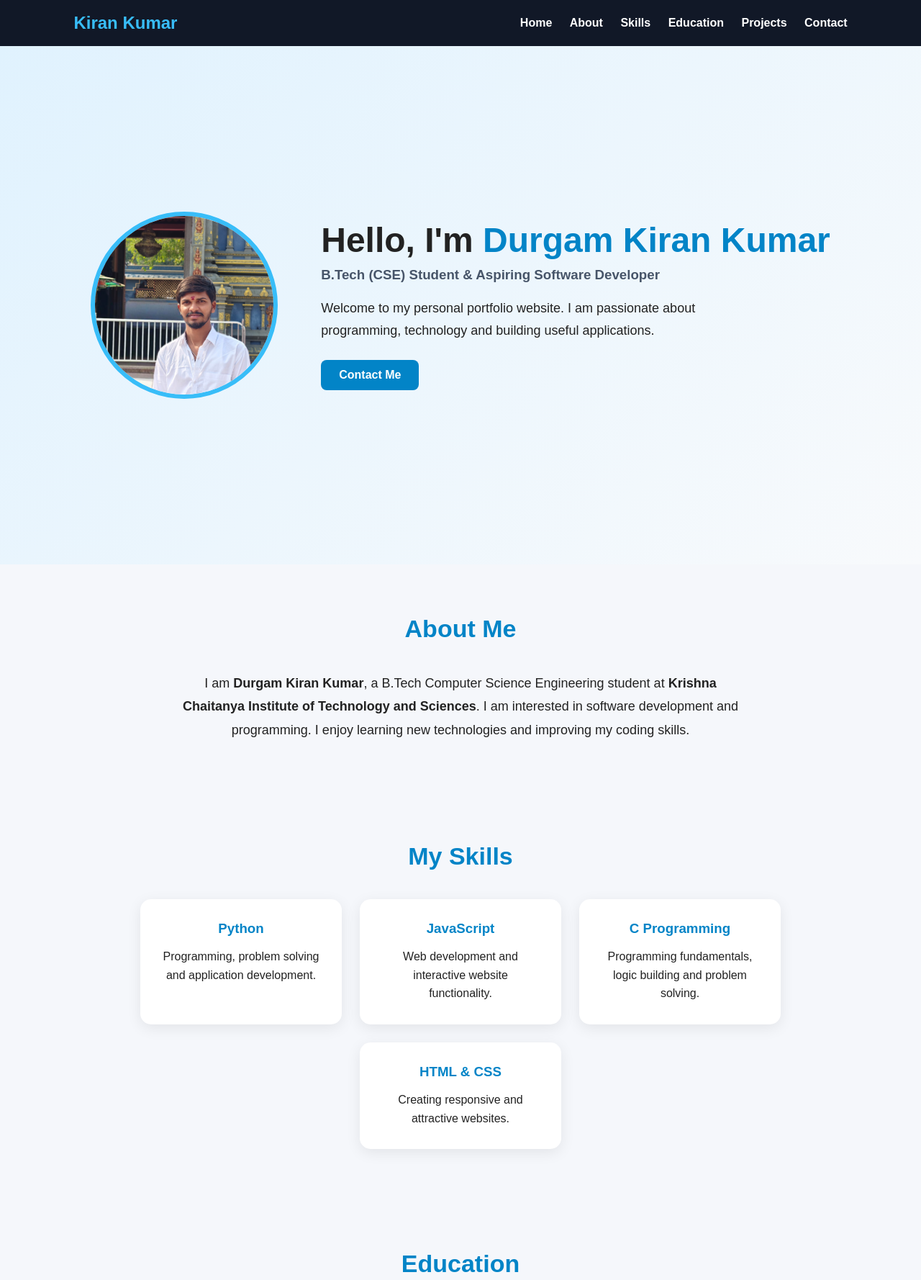
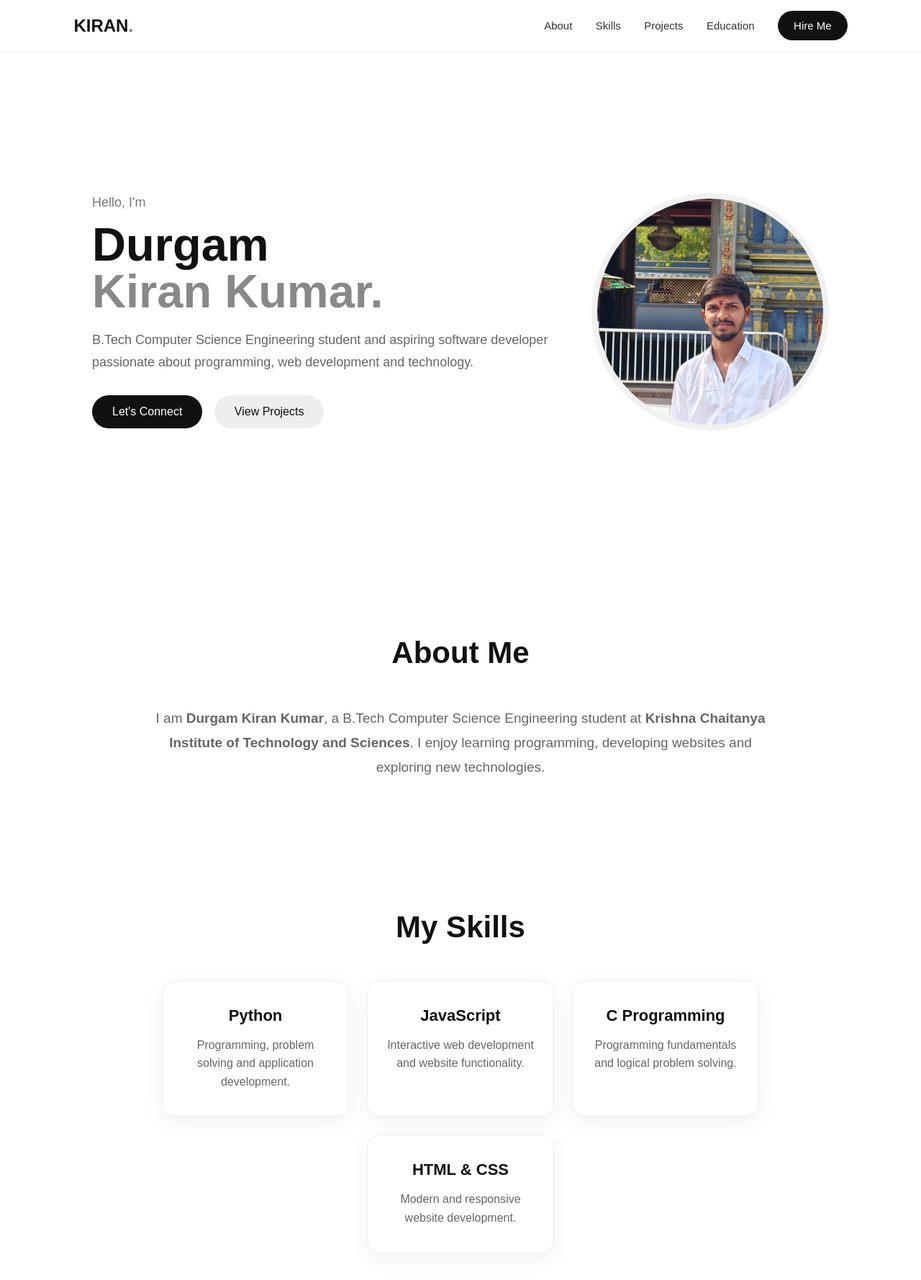
Before and after one commit to kdurgam09-create/kdurgam09-create.github.io-, a plain HTML site: page index.html in a window 1280 px wide. Shown: the top 1778 px of the page at 72% size. Drawn offline with Linux system fonts and the light colour scheme.

Commit message:
Update index.html

```diff
--- a/index.html
+++ b/index.html
@@ -3,184 +3,224 @@
 <head>
 <meta charset="UTF-8">
 <meta name="viewport" content="width=device-width, initial-scale=1.0">
+
 <title>Durgam Kiran Kumar | Portfolio</title>
 
 <style>
-        * {
-            margin: 0;
-            padding: 0;
-            box-sizing: border-box;
-            scroll-behavior: smooth;
+*{
+    margin:0;
+    padding:0;
+    box-sizing:border-box;
+    scroll-behavior:smooth;
 }
 
-        body {
-            font-family: Arial, sans-serif;
-            background: #f5f7fb;
-            color: #222;
+body{
+    font-family:Arial, sans-serif;
+    background:#fff;
+    color:#111;
 }
 
-        header {
-            background: #111827;
-            color: white;
-            padding: 18px 8%;
-            display: flex;
-            justify-content: space-between;
-            align-items: center;
-            position: sticky;
-            top: 0;
-            z-index: 100;
+header{
+    width:100%;
+    padding:22px 8%;
+    display:flex;
+    justify-content:space-between;
+    align-items:center;
+    position:sticky;
+    top:0;
+    background:white;
+    z-index:1000;
+    border-bottom:1px solid #eee;
 }
 
-        header h2 {
-            color: #38bdf8;
+.logo{
+    font-size:24px;
+    font-weight:bold;
 }
 
-        nav a {
-            color: white;
-            text-decoration: none;
-            margin-left: 20px;
-            font-weight: bold;
+.logo span{
+    color:#777;
 }
 
-        nav a:hover {
-            color: #38bdf8;
+nav a{
+    text-decoration:none;
+    color:#333;
+    margin-left:28px;
+    font-size:15px;
 }
 
-        .hero {
-            min-height: 90vh;
-            display: flex;
-            align-items: center;
-            justify-content: center;
-            gap: 60px;
-            padding: 60px 8%;
-            background: linear-gradient(135deg, #e0f2fe, #f8fafc);
+.hire{
+    background:#111;
+    color:white !important;
+    padding:12px 22px;
+    border-radius:25px;
 }
 
-        .hero img {
-            width: 260px;
-            height: 260px;
-            object-fit: cover;
-            border-radius: 50%;
-            border: 6px solid #38bdf8;
+.hero{
+    min-height:90vh;
+    display:flex;
+    align-items:center;
+    justify-content:space-between;
+    padding:80px 10%;
+    gap:60px;
 }
 
-        .hero-text h1 {
-            font-size: 48px;
-            margin-bottom: 10px;
+.hero-text{
+    max-width:650px;
 }
 
-        .hero-text h1 span {
-            color: #0284c7;
+.small{
+    font-size:18px;
+    color:#777;
+    margin-bottom:15px;
 }
 
-        .hero-text h3 {
-            color: #475569;
-            margin-bottom: 20px;
+.hero h1{
+    font-size:65px;
+    line-height:1;
+    margin-bottom:20px;
 }
 
-        .hero-text p {
-            font-size: 18px;
-            line-height: 1.7;
-            max-width: 600px;
+.hero h1 span{
+    color:#888;
 }
 
-        .btn {
-            display: inline-block;
-            margin-top: 25px;
-            padding: 12px 25px;
-            background: #0284c7;
-            color: white;
-            text-decoration: none;
-            border-radius: 8px;
-            font-weight: bold;
+.hero p{
+    font-size:18px;
+    color:#666;
+    line-height:1.7;
 }
 
-        section {
-            padding: 70px 8%;
+.buttons{
+    margin-top:30px;
 }
 
-        section h2 {
-            text-align: center;
-            font-size: 34px;
-            margin-bottom: 40px;
-            color: #0284c7;
+.btn{
+    display:inline-block;
+    padding:14px 28px;
+    background:#111;
+    color:white;
+    text-decoration:none;
+    border-radius:30px;
+    margin-right:12px;
 }
 
-        .about {
-            text-align: center;
-            max-width: 800px;
-            margin: auto;
-            line-height: 1.8;
-            font-size: 18px;
+.btn-light{
+    background:#eee;
+    color:#111;
 }
 
-        .skills-container,
-        .education-container,
-        .projects-container {
-            display: flex;
-            justify-content: center;
-            gap: 25px;
-            flex-wrap: wrap;
+.profile{
+    width:330px;
+    height:330px;
+    border-radius:50%;
+    object-fit:cover;
+    border:8px solid #f1f1f1;
 }
 
-        .card {
-            background: white;
-            padding: 30px;
-            border-radius: 15px;
-            width: 280px;
-            text-align: center;
-            box-shadow: 0 5px 20px rgba(0,0,0,0.08);
+section{
+    padding:90px 10%;
 }
 
-        .card h3 {
-            color: #0284c7;
-            margin-bottom: 15px;
+.title{
+    text-align:center;
+    font-size:42px;
+    margin-bottom:50px;
 }
 
-        .card p {
-            line-height: 1.6;
+.about{
+    max-width:850px;
+    margin:auto;
+    text-align:center;
+    font-size:19px;
+    color:#666;
+    line-height:1.8;
 }
 
-        .contact {
-            text-align: center;
-            background: #e0f2fe;
+.cards{
+    display:flex;
+    justify-content:center;
+    gap:25px;
+    flex-wrap:wrap;
 }
 
-        .contact p {
-            margin: 12px;
-            font-size: 18px;
+.card{
+    width:260px;
+    padding:35px 25px;
+    border:1px solid #eee;
+    border-radius:18px;
+    text-align:center;
+    background:#fff;
+    box-shadow:0 8px 30px rgba(0,0,0,0.05);
 }
 
-        footer {
-            background: #111827;
-            color: white;
-            text-align: center;
-            padding: 20px;
+.card h3{
+    margin-bottom:15px;
+    font-size:22px;
 }
 
-        @media (max-width: 700px) {
-            header {
-                flex-direction: column;
-                gap: 15px;
+.card p{
+    color:#666;
+    line-height:1.6;
 }
 
-            nav a {
-                margin: 5px;
-                font-size: 14px;
+.education{
+    background:#f7f7f7;
 }
 
-            .hero {
-                flex-direction: column;
-                text-align: center;
+.contact{
+    background:#f7f7f7;
 }
 
-            .hero-text h1 {
-                font-size: 35px;
+.contact-box{
+    max-width:800px;
+    margin:auto;
+    text-align:center;
 }
 
-            .hero img {
-                width: 210px;
-                height: 210px;
+.contact-box p{
+    margin:18px;
+    font-size:18px;
+}
+
+.contact-box a{
+    color:#111;
+    text-decoration:none;
+    font-weight:bold;
+}
+
+footer{
+    background:#111;
+    color:white;
+    text-align:center;
+    padding:25px;
+}
+
+@media(max-width:800px){
+
+    header{
+        flex-direction:column;
+        gap:20px;
+    }
+
+    nav a{
+        margin:7px;
+        font-size:13px;
+    }
+
+    .hero{
+        flex-direction:column-reverse;
+        text-align:center;
+        padding-top:60px;
+    }
+
+    .hero h1{
+        font-size:45px;
+    }
+
+    .profile{
+        width:230px;
+        height:230px;
     }
 }
 </style>
@@ -189,106 +229,124 @@
 <body>
 
 <header>
-    <h2>Kiran Kumar</h2>
+
+    <div class="logo">
+        KIRAN<span>.</span>
+    </div>
 
     <nav>
-        <a href="#home">Home</a>
         <a href="#about">About</a>
         <a href="#skills">Skills</a>
+        <a href="#projects">Projects</a>
         <a href="#education">Education</a>
-        <a href="#projects">Projects</a>
-        <a href="#contact">Contact</a>
+        <a href="#contact" class="hire">Hire Me</a>
     </nav>
+
 </header>
 
-<section class="hero" id="home">
 
-    <img src="kiran kumar pic.jpeg" alt="Durgam Kiran Kumar">
+<section class="hero">
 
     <div class="hero-text">
-        <h1>Hello, I'm <span>Durgam Kiran Kumar</span></h1>
 
-        <h3>B.Tech (CSE) Student & Aspiring Software Developer</h3>
+        <div class="small">Hello, I'm</div>
+
+        <h1>
+            Durgam<br>
+            <span>Kiran Kumar.</span>
+        </h1>
 
         <p>
-            Welcome to my personal portfolio website.
-            I am passionate about programming, technology
-            and building useful applications.
+            B.Tech Computer Science Engineering student
+            and aspiring software developer passionate about
+            programming, web development and technology.
         </p>
 
-        <a href="#contact" class="btn">Contact Me</a>
+        <div class="buttons">
+            <a href="#contact" class="btn">Let's Connect</a>
+            <a href="#projects" class="btn btn-light">View Projects</a>
+        </div>
+
+    </div>
+
+    <img
+        src="kiran kumar pic.jpeg"
+        alt="Durgam Kiran Kumar"
+        class="profile"
+    >
+
+</section>
+
+
+<section id="about">
+
+    <h2 class="title">About Me</h2>
+
+    <div class="about">
+
+        <p>
+            I am <b>Durgam Kiran Kumar</b>, a B.Tech Computer
+            Science Engineering student at
+            <b>Krishna Chaitanya Institute of Technology and Sciences</b>.
+            I enjoy learning programming, developing websites
+            and exploring new technologies.
+        </p>
+
     </div>
 
 </section>
 
-<section id="about">
-    <h2>About Me</h2>
-
-    <div class="about">
-        <p>
-            I am <b>Durgam Kiran Kumar</b>, a B.Tech Computer Science
-            Engineering student at
-            <b>Krishna Chaitanya Institute of Technology and Sciences</b>.
-            I am interested in software development and programming.
-            I enjoy learning new technologies and improving my coding skills.
-        </p>
-    </div>
-</section>
 
 <section id="skills">
-    <h2>My Skills</h2>
 
-    <div class="skills-container">
+    <h2 class="title">My Skills</h2>
+
+    <div class="cards">
 
         <div class="card">
             <h3>Python</h3>
-            <p>Programming, problem solving and application development.</p>
+            <p>
+                Programming, problem solving and application development.
+            </p>
         </div>
 
         <div class="card">
             <h3>JavaScript</h3>
-            <p>Web development and interactive website functionality.</p>
+            <p>
+                Interactive web development and website functionality.
+            </p>
         </div>
 
         <div class="card">
             <h3>C Programming</h3>
-            <p>Programming fundamentals, logic building and problem solving.</p>
+            <p>
+                Programming fundamentals and logical problem solving.
+            </p>
         </div>
 
         <div class="card">
             <h3>HTML & CSS</h3>
-            <p>Creating responsive and attractive websites.</p>
+            <p>
+                Modern and responsive website development.
+            </p>
         </div>
 
     </div>
+
 </section>
 
-<section id="education">
-    <h2>Education</h2>
-
-    <div class="education-container">
-
-        <div class="card">
-            <h3>B.Tech - CSE</h3>
-            <p>
-                Krishna Chaitanya Institute of Technology and Sciences
-            </p>
-            <p> <b>Academic Year :</b> 2023 - 2027</p>
-        </div>
-
-    </div>
-</section>
 
 <section id="projects">
-    <h2>Projects</h2>
 
-    <div class="projects-container">
+    <h2 class="title">Projects</h2>
+
+    <div class="cards">
 
         <div class="card">
             <h3>Personal Portfolio</h3>
             <p>
-                A personal portfolio website created using
-                HTML, CSS and JavaScript.
+                A modern personal portfolio website created
+                using HTML and CSS and hosted using GitHub Pages.
             </p>
         </div>
 
@@ -301,18 +359,77 @@
         </div>
 
     </div>
+
 </section>
 
-<section class="contact" id="contact">
-    <h2>Contact Me</h2>
 
-    <p><b>Name:</b> Durgam Kiran Kumar</p>
-    <p><b>Qualification:</b> B.Tech (CSE)</p>
-    <p><b>Skills:</b> Python, JavaScript, C Programming</p>
+<section id="education" class="education">
+
+    <h2 class="title">Education</h2>
+
+    <div class="cards">
+
+        <div class="card">
+
+            <h3>B.Tech - CSE</h3>
+
+            <p>
+                Krishna Chaitanya Institute of Technology and Sciences
+            </p>
+
+            <br>
+
+            <p>
+                <b>Academic Year:</b> 2022 - 2026
+            </p>
+
+        </div>
+
+    </div>
+
 </section>
 
+
+<section id="contact" class="contact">
+
+    <h2 class="title">Let's Connect.</h2>
+
+    <div class="contact-box">
+
+        <p>
+            I'm currently looking for new opportunities.
+            Feel free to contact me.
+        </p>
+
+        <p>
+            📧 Email:
+            <a href="mailto:kdurgam09@gmail.com">
+                kdurgam09@gmail.com
+            </a>
+        </p>
+
+        <p>
+            📱 Phone:
+            <a href="tel:9182815182">
+                9182815182
+            </a>
+        </p>
+
+        <a href="mailto:kdurgam09@gmail.com" class="btn">
+            Contact Me
+        </a>
+
+    </div>
+
+</section>
+
+
 <footer>
-    <p>© 2026 Durgam Kiran Kumar. All Rights Reserved.</p>
+
+    <p>
+        © 2026 Durgam Kiran Kumar. All Rights Reserved.
+    </p>
+
 </footer>
 
 </body>
```
Lines whose indentation alone changed are shown as unchanged.
